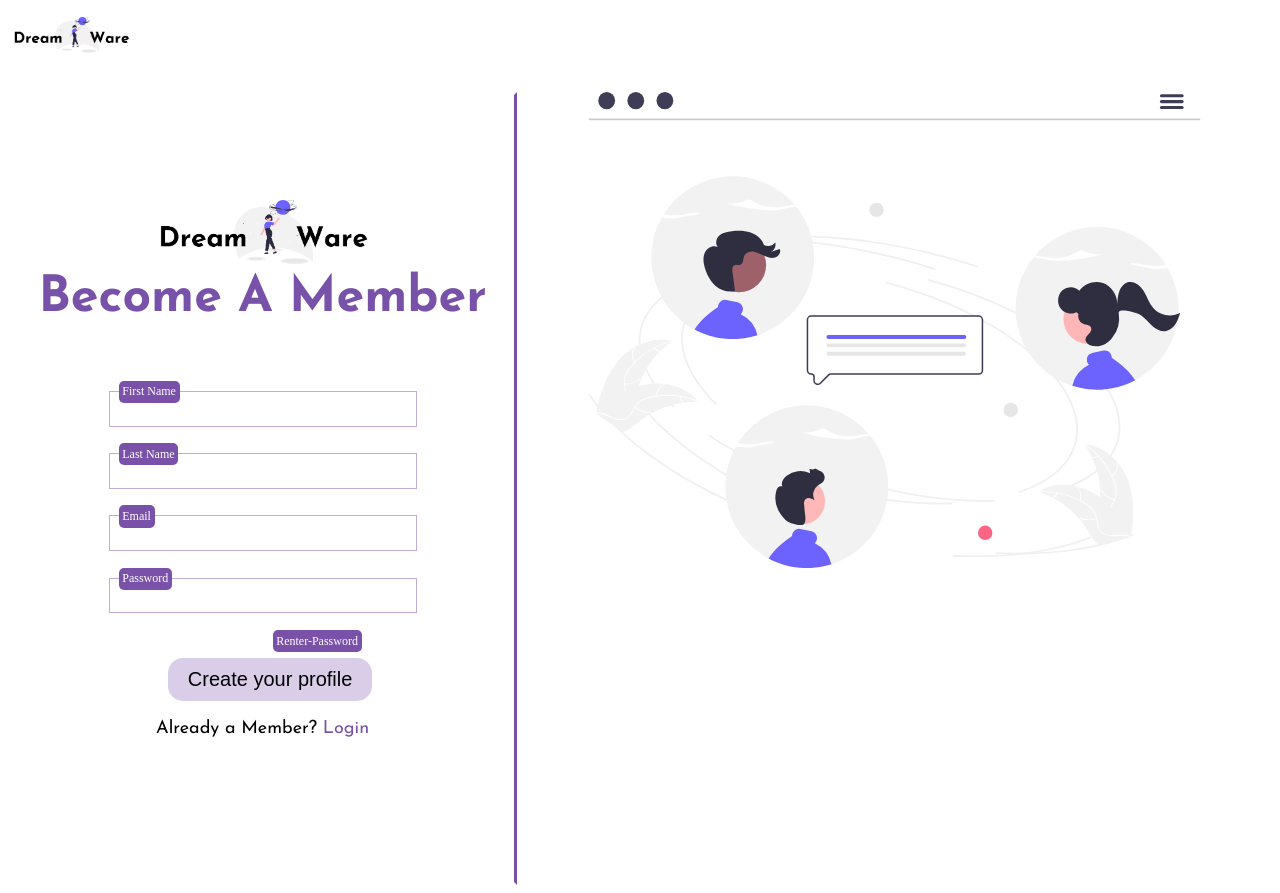
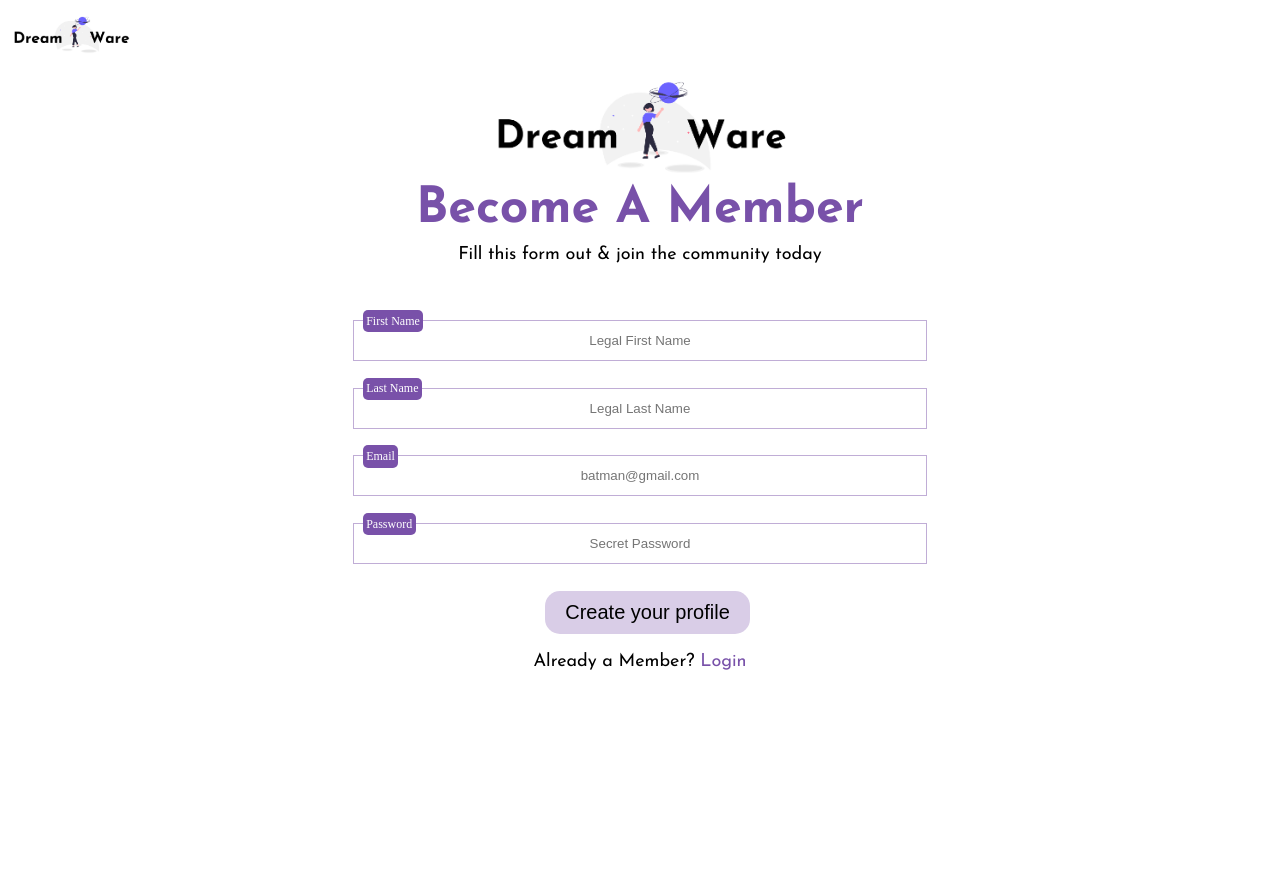
Before and after one commit to NasirAbdirahman/Dreamware, a Django app: page /register/ in a window 1280 px wide. After the commit the page ends 670 px from the top, so only its background shows below. Run offline with Django 4.2, Linux system fonts and the light colour scheme.

Commit message:
Updated Register page styling

```diff
--- a/techjourneyproject/dashboard/forms.py
+++ b/techjourneyproject/dashboard/forms.py
@@ -37,8 +37,11 @@ class CustomUserChangeForm(UserChangeForm):
 #Form for letting members register as Users
 class CreateMemberForm(forms.ModelForm):
 
-    #Password Fields created for Form
-    password = forms.CharField(widget=forms.PasswordInput(attrs={'autocomplete': 'off','data-toggle': 'password'}))
+    #Fields created for Form
+    first_name = forms.CharField(widget=forms.TextInput(attrs={'placeholder': 'Legal First Name'}))
+    last_name = forms.CharField(widget=forms.TextInput(attrs={'placeholder': 'Legal Last Name'}))
+    email = forms.EmailField(widget=forms.TextInput(attrs={'placeholder': 'batman@gmail.com'}))
+    password = forms.CharField(widget=forms.PasswordInput(attrs={'autocomplete': 'off','data-toggle': 'password', 'placeholder':"Secret Password"}))
 
     #validation to check PW
     def clean_password(self):
--- a/techjourneyproject/dashboard/views.py
+++ b/techjourneyproject/dashboard/views.py
@@ -45,7 +45,6 @@ def view_login(request):
         else:
             messages.info(request, 'Email or password is Invalid')
             return redirect('login')
-
     else:
         return render(request, 'login.html')
 
--- a/techjourneyproject/static/style.css
+++ b/techjourneyproject/static/style.css
@@ -270,8 +270,8 @@ button{
 
 input{
     width: 60%;
-    padding-top: 0.7em;
-    padding-bottom: 0.7em;
+    padding-top: 0.9em;
+    padding-bottom: 0.9em;
     text-align: center;
     margin-bottom: 2em;
     border: 1px solid rgba(121, 81, 169, 0.47);
@@ -346,8 +346,10 @@ input{
 
 .register-section {
     display:flex;
-    flex-direction: row;
+    flex-direction: column;
     width:100%;
+    align-self: center;
+    text-align: center;
    /* background: rgba(94, 0, 155, 0.07);
     backdrop-filter: blur(5px);*/
 
@@ -358,30 +360,24 @@ input{
     border-right-color: transparent;
     border-left-color: transparent; */
 }
-.register-panel{
-    width:40%;
+.register-form{
+    width: 75%;
     height: auto;
-    margin-top: 2em;
     align-self: center;
     text-align: center;
-    padding-top: 7%;
-    padding-bottom: 10%;
-    border-style: solid;
-    border-bottom-color: transparent;
-    border-top-color: transparent;
-    border-right-color: #7851a9;
-    border-left-color: transparent;
+    padding-top: 3%;
 
-}
-
-.register-imgpanel{
-    width: 60%;
-    height: auto;
-    margin-top: 2em;
 }
 
 .register-title{
     margin-top:-1px;
+
+
+
+}
+
+.register-text{
+    margin-top:-40px;
 }
 
 
--- a/techjourneyproject/templates/register.html
+++ b/techjourneyproject/templates/register.html
@@ -26,44 +26,16 @@
 
             <section class="register-section">
 
-                <section class="register-panel">
+
 
                 <section>
-                        <img src="/static/images/dreamwareLogo.png" height="45%" width="45%">
+                    <img src="/static/images/dreamwareLogo.png" height="25%" width="25%">
                     <h1 class="register-title">Become A Member</h1>
+                    <p class="register-text">Fill this form out & join the community today</p>
                 </section>
 
 
-                    <!--<form method="POST" action="/register/">
-                        {% csrf_token %}
-
-                        {% for message in messages %}
-                        <p class="invalid-warning">{{message}}</p>
-                        {% endfor %}
-
-                        <label class="input-labels" for="firstname">First Name</label>
-                        <input type="text" name="firstname" placeholder="batman@gmail.com" required/><br>
-
-                        <label class="input-labels" for="lastname">Last Name</label>
-                        <input type="text" name="lastname" placeholder="batman@gmail.com"required/><br>
-
-                        <label class="input-labels" for="email">Email</label>
-                        <input type="text" name="email" placeholder="batman@gmail.com"required/><br>
-
-                        <label class="input-labels" for="password">Password</label>
-                        <input type="password" name="password" placeholder="Secret Password"required/><br>
-
-                        <label class="input-labels" for="password2">Reenter Password</label>
-                        <input type="password" name="password2" placeholder="Secret Password"required/><br>
-
-                        <section>
-                            <button class="btn-main" type="submit">Create your profile</button>
-                            <p>Already a Member? <a class="form-registerlink" href="/login">Login</a></p>
-                        </section>
-
-                    </form>-->
-
-                    <form  method="POST" action="/register/" enctype="multipart/form-data">
+                <form  method="POST" action="/register/" enctype="multipart/form-data" class="register-form">
                     {% csrf_token %}
                     {% for field in createuser_form %}
                         {% for error in field.errors %}
@@ -85,22 +57,13 @@
                     <label class="input-labels" for={ createuser_form.password }>Password</label>
                     {{ createuser_form.password }}<br>
 
-                        <label class="input-labels" for={ createuser_form.password2 }>Renter-Password</label>
-                        {{ createuser_form.password2 }}<br>
-
                     <section>
                         <button class="btn-main" type="submit">Create your profile</button>
                         <p>Already a Member? <a class="form-registerlink" href="/login">Login</a></p>
                     </section>
 
-
                 </form>
 
-                </section>
-
-                <section class="register-imgpanel">
-                    <img src="/static/images/community.svg"height="60%" width="100%"/>
-                </section>
 
             </section>
 
```
Also changed, not shown: techjourneyproject/db.sqlite3. Lines whose indentation alone changed are shown as unchanged.
